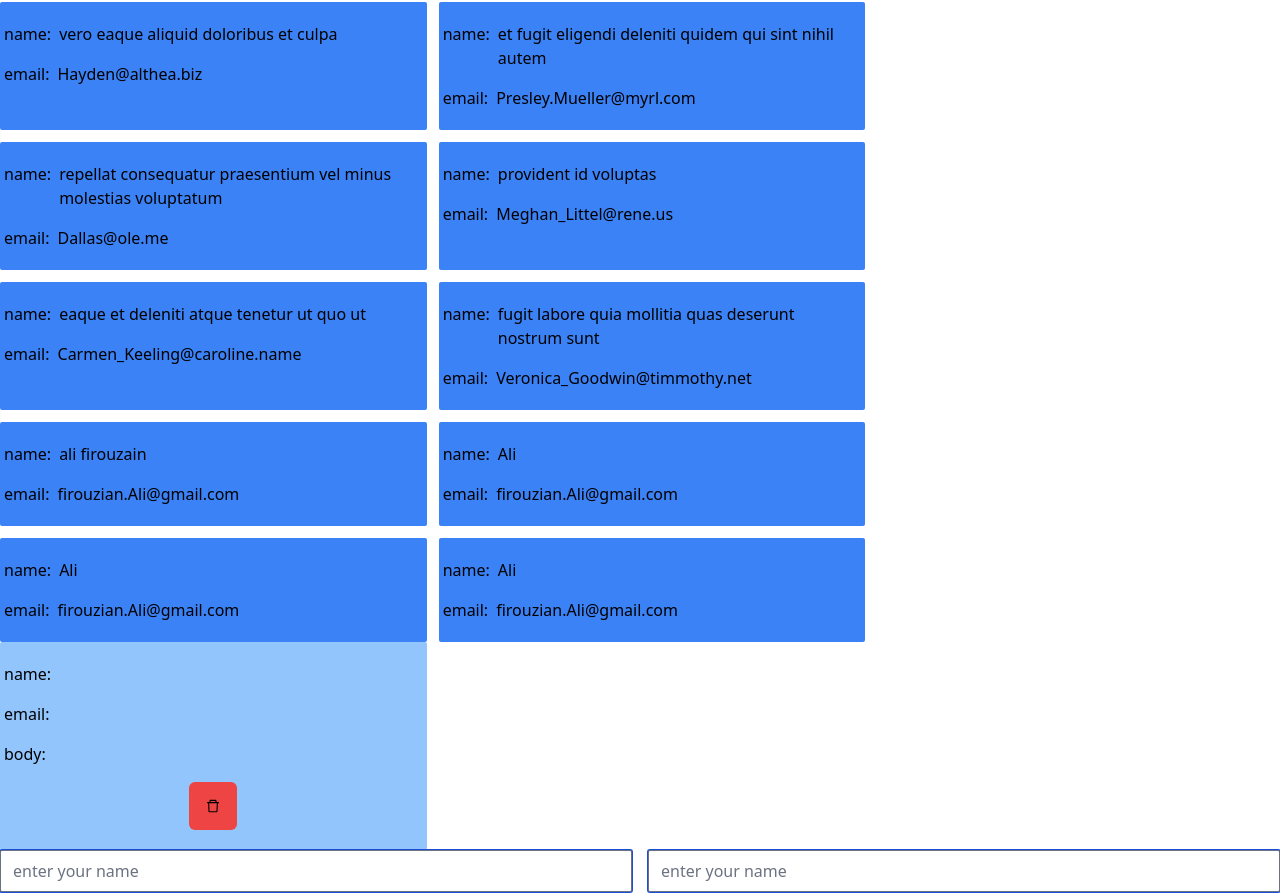
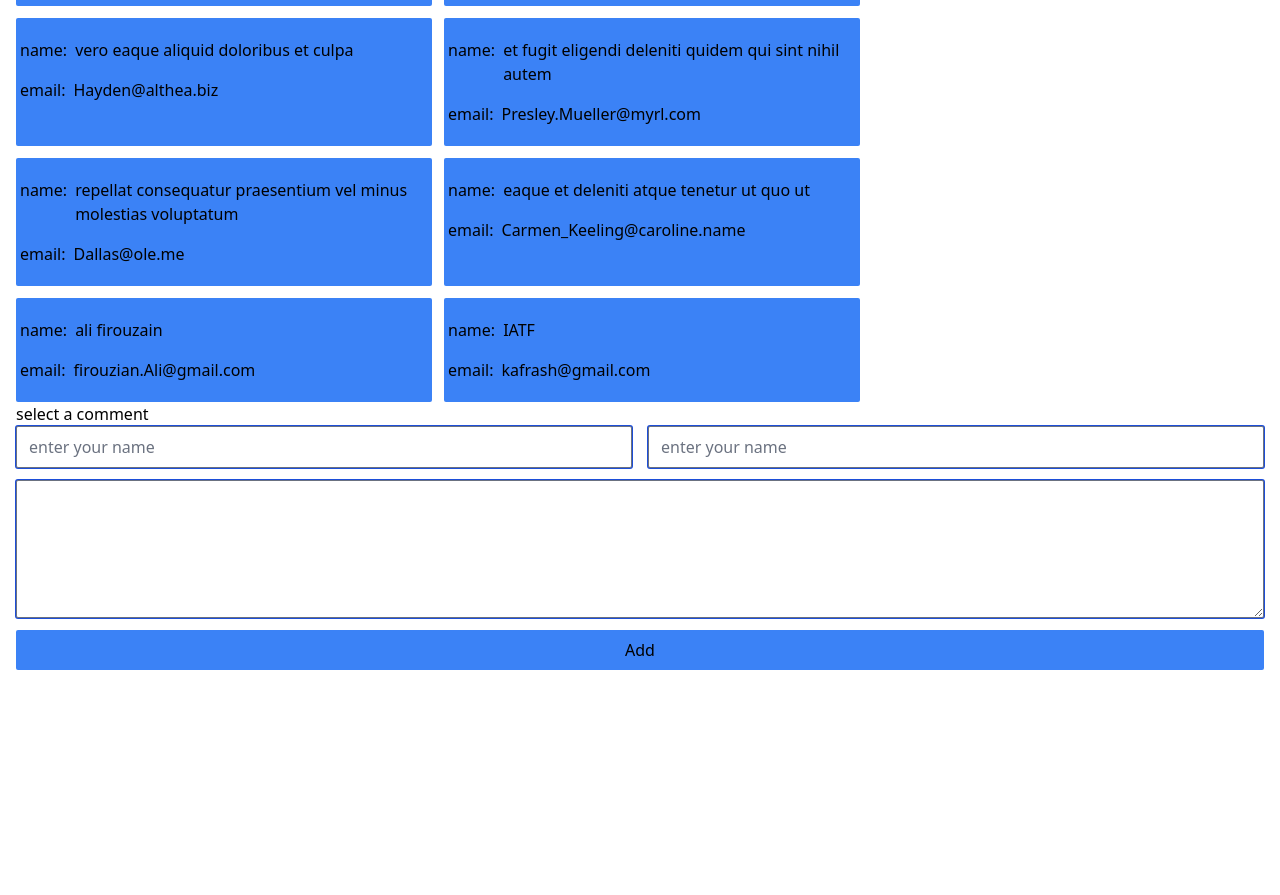
Before and after one commit to Arman-Abbasian/comment_app, a React (Create React App) app: page / in a window 1280 px wide. Shown: the part 230-1125 px from the top of the page. After the commit the page ends 916 px from the top, so only its background shows below. Built offline with nearby package versions, Linux system fonts and the light colour scheme; data requests are answered from the project's data file.

Commit message:
delete data

```diff
--- a/db.json
+++ b/db.json
@@ -43,22 +43,10 @@
       "body": "maiores sed dolores similique labore et inventore et\nquasi temporibus esse sunt id et\neos voluptatem aliquam\naliquid ratione corporis molestiae mollitia quia et magnam dolor"
     },
     {
-      "id": 9,
-      "name": "provident id voluptas",
-      "email": "Meghan_Littel@rene.us",
-      "body": "sapiente assumenda molestiae atque\nadipisci laborum distinctio aperiam et ab ut omnis\net occaecati aspernatur odit sit rem expedita\nquas enim ipsam minus"
-    },
-    {
       "id": 10,
       "name": "eaque et deleniti atque tenetur ut quo ut",
       "email": "Carmen_Keeling@caroline.name",
       "body": "voluptate iusto quis nobis reprehenderit ipsum amet nulla\nquia quas dolores velit et non\naut quia necessitatibus\nnostrum quaerat nulla et accusamus nisi facilis"
-    },
-    {
-      "id": 11,
-      "name": "fugit labore quia mollitia quas deserunt nostrum sunt",
-      "email": "Veronica_Goodwin@timmothy.net",
-      "body": "ut dolorum nostrum id quia aut est\nfuga est inventore vel eligendi explicabo quis consectetur\naut occaecati repellat id natus quo est\nut blanditiis quia ut vel ut maiores ea"
     },
     {
       "name": "ali firouzain",
@@ -67,22 +55,10 @@
       "id": 12
     },
     {
-      "name": "Ali",
-      "email": "firouzian.Ali@gmail.com",
-      "body": "sfsfsf",
+      "name": "IATF",
+      "email": "kafrash@gmail.com",
+      "body": "dddd",
       "id": 13
-    },
-    {
-      "name": "Ali",
-      "email": "firouzian.Ali@gmail.com",
-      "body": "sfsfsf",
-      "id": 14
-    },
-    {
-      "name": "Ali",
-      "email": "firouzian.Ali@gmail.com",
-      "body": "sfsfsf",
-      "id": 15
     }
   ]
 }
--- a/src/App.js
+++ b/src/App.js
@@ -4,6 +4,8 @@ import FullCommentsContext from "./components/FullCommentContext";
 import NewCommentContext from "./components/NewCommentContext";
 import Discussion from "./container/Disscussion";
 import CommentProvider from "./Providers/CommentProvider";
+import { ToastContainer } from 'react-toastify';
+  import 'react-toastify/dist/ReactToastify.css';
 
 
 function App() {
@@ -16,6 +18,7 @@ function App() {
             <FullCommentsContext />
             <NewCommentContext />
          </CommentProvider>
+         <ToastContainer />
     </div>
   );
 }
--- a/src/Providers/CommentProvider.jsx
+++ b/src/Providers/CommentProvider.jsx
@@ -2,6 +2,7 @@ import axios from "axios";
 import { useContext } from "react";
 import { useState } from "react";
 import { createContext } from "react";
+import { toast } from "react-toastify";
 
 const CommentContext=createContext();
 const CommentContextDispatcher=createContext();
@@ -12,7 +13,7 @@ const CommentProvider = ({children}) => {
     const [comments,setComments]=useState({comment:[],loading:false,error:""});
     const [singleComment,setSingleComment]=useState({singleComment:null,loading:false,error:"",message:''})
     return (
-        <div>
+        <div className="p-4">
             <CommentContext.Provider value={comments}>
                 <CommentContextDispatcher.Provider value={setComments}>
                     <SingleCommentContext.Provider value={singleComment}>
@@ -40,11 +41,19 @@ export const useCommentsActions=()=>{
     }
     const addOneComment=(payload)=>{
             axios.post(`http://localhost:4000/comments`,payload)
-            .then(res=>initialLoading())
-            .catch(err=>console.log(err.message));
+            .then(res=>{
+                initialLoading();
+                toast.success("new data added successfully")
+            })
+            .catch(err=>toast.error(err.message));
         };
+    const deleteOneComment=(payload)=>{
+        axios.delete(`http://localhost:4000/comments/${payload}`)
+        .then(res=>initialLoading())
+        .catch(err=>toast.error(err.message));
+    };
 
-            return {initialLoading,addOneComment};
+            return {initialLoading,addOneComment,deleteOneComment};
     };
 
 
@@ -55,18 +64,26 @@ export const useSingleCommentsActions=()=>{
     const singleComment=useSingleComment();
     const setSingleComment=useContext(SingleCommentContextDispatcher);
 
-    const setNewId=(payload)=>{
+    const setNewId=(payload=null)=>{
        if(!payload){
         setSingleComment({singleComment:null,loading:false,error:'',message:'select a comment'})
        }else{
+        setSingleComment({singleComment:null,loading:true,error:'',message:''})
         axios.get(`http://localhost:4000/comments/${payload}`)
        .then(res=>{
+        console.log(res.data)
         setSingleComment({singleComment:res.data,loading:false,error:'',message:''})
        })
        .catch(err=>{
         setSingleComment({singleComment:null,loading:false,error:err.message,message:''})
        })
        }
+    }  ;
+
+    const deleteOneCommentId=()=>{
+        setSingleComment({singleComment:null,loading:false,error:'',message:'select a comment'});
+        toast.success("data removed successfully")
     }
-            return {setNewId};
+
+            return {setNewId,deleteOneCommentId};
     }
--- a/src/components/FullCommentContext.jsx
+++ b/src/components/FullCommentContext.jsx
@@ -3,37 +3,43 @@ import { useState } from "react";
 import { useEffect } from "react";
 import { AiOutlineDelete } from "react-icons/ai";
 import { toast } from "react-toastify";
-import { useSingleComment, useSingleCommentsActions } from "../Providers/CommentProvider";
+import { useCommentsActions, useSingleComment, useSingleCommentsActions } from "../Providers/CommentProvider";
 
 const FullCommentsContext = () => {
     const singleComment=useSingleComment();
-    const {setNewId}=useSingleCommentsActions();
-    const [loading,setLoading]=useState(true);
+    const {setNewId,deleteOneCommentId}=useSingleCommentsActions();
+    const {deleteOneComment}=useCommentsActions();
 
     useEffect(()=>{
         setNewId();
+        console.log(singleComment)
     },[]);
 
-    if(!singleComment) return <p>no comment choosed yet</p>
+    const deleteHandler=(id)=>{
+        deleteOneComment(id);
+        deleteOneCommentId();
+    }
+
+    if(singleComment.message) return <p>{singleComment.message}</p>
     if (singleComment.loading) return <p>loading ...</p>
     if (singleComment.error) return <p>{singleComment.error.message}</p>
-
+    if(singleComment.singleComment)
     return (
         <div className="bg-blue-300 p-1 overflow-hidden w-full md:w-1/2 xl:w-1/3 py-5 flex flex-col gap-4 rounded-sm">
             <div className="flex gap-2">
                 <p>name:</p>
-                <p>{singleComment.name}</p>
+                <p>{singleComment.singleComment.name}</p>
             </div>
             <div className="flex gap-2">
                 <p>email:</p>
-                <p>{singleComment.email}</p>
+                <p>{singleComment.singleComment.email}</p>
             </div>
             <div className="flex gap-2">
                 <p>body:</p>
-                <p>{singleComment.body}</p>
+                <p>{singleComment.singleComment.body}</p>
             </div>
             <div className="flex items-center justify-center">
-                <button  className="bg-red-500 p-4 rounded-md"><AiOutlineDelete /></button>
+                <button onClick={()=>deleteHandler(singleComment.singleComment.id)}   className="bg-red-500 p-4 rounded-md"><AiOutlineDelete /></button>
             </div>
         </div>
      );
```
